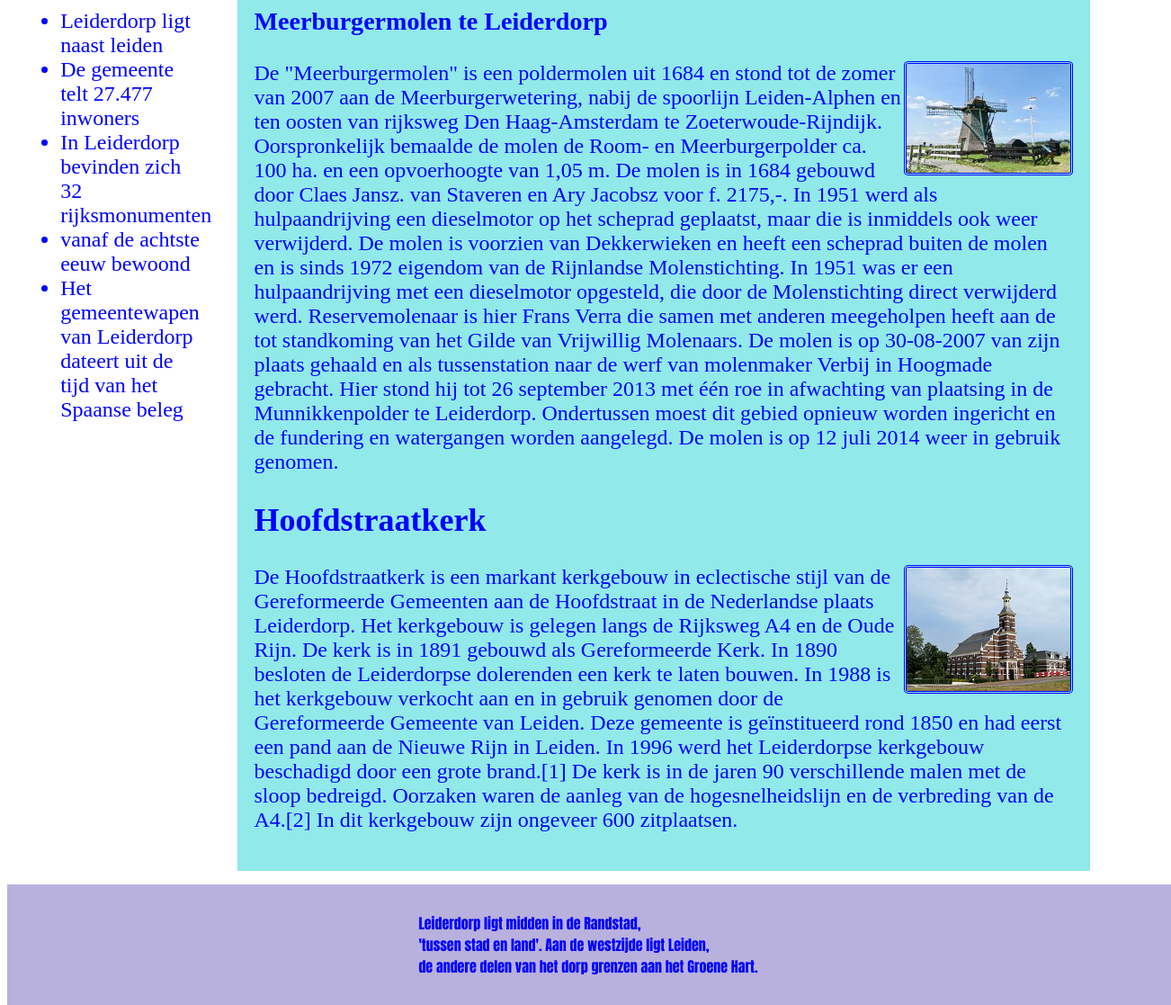
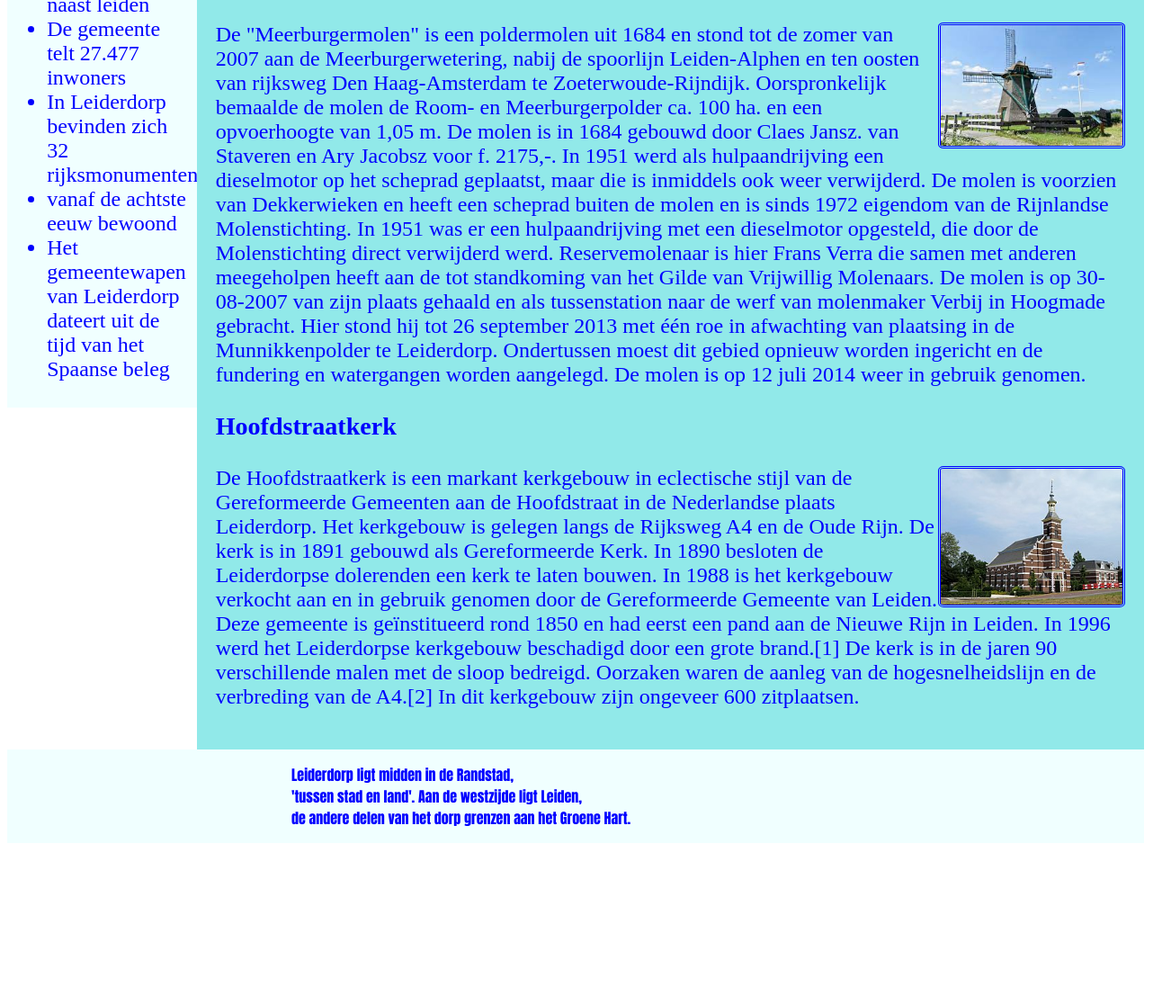
Before and after one commit to jhav1969/huiswerkles18, a plain HTML site: page index.html in a window 1280 px wide. Shown: the part 443-1560 px from the top of the page at 90% size, 1302 px wide, since content can reach past the window. After the commit the page ends 1380 px from the top, so only its background shows below. Drawn offline with Linux system fonts and the light colour scheme.

Commit message:
Add files via upload

```diff
--- a/css/style.css
+++ b/css/style.css
@@ -7,7 +7,7 @@
     @media only screen and (min-width: 768px) {
     [class*="col-"] {
     float: left;
-    padding: 15px;
+    background-color: azure;
     }
     .col-1 {width: 8.33%;}
     .col-2 {width: 16.66%;}
@@ -31,7 +31,7 @@
     background-size: auto;
     }
     footer{
-font-family: Impact, Haettenschweiler, 'Arial Narrow Bold', sans-serif;
+        font-family: Impact, Haettenschweiler, 'Arial Narrow Bold', sans-serif;
         width: 100%;
         height: auto;
     background-color: rgb(184, 176, 221);
@@ -39,12 +39,12 @@ font-family: Impact, Haettenschweiler, 'Arial Narrow Bold', sans-serif;
     .lijst{
         padding: 2%;
         font-size: 150%;
-        font-size: auto;
+
         color: blue;
     }
     .ld{
 
-        margin-left: 35%;
+        margin-left: 25%;
         color: blue;
     }
     .at{
--- a/index.html
+++ b/index.html
@@ -10,7 +10,6 @@
 </head>
 <body>
     <div id="inhoud">
-    <div class="row"></div>
         <header class="col-12">
         <h1 class="ld">Leiderdorp<br><br><br><br><br><br></h1>
         </header>
@@ -21,16 +20,17 @@
                     <ul>
                         <li>Leiderdorp ligt naast leiden</li>
                         <li>De gemeente telt 27.477 inwoners</li>
-                        <li>In Leiderdorp bevinden zich 32 rijksmonumenten</li>
+                        <li>In Leiderdorp bevinden zich 32 <br> rijksmonumenten</li>
                         <li>vanaf de achtste eeuw bewoond </li>
-                        <li>Het gemeentewapen van Leiderdorp dateert uit de tijd van het Spaanse beleg</li>
+                        <li>Het gemeentewapen van Leiderdorp <br>dateert uit de tijd van het Spaanse beleg</li>
                     </ul>
             </div>
         </div>
-            <div class="col-9">
+         <div class="col-10">
             <section class="at">
-                    <div><article>
-                        <h2>Leiderdorp, Zuid-Holland</h2>
+                <div>
+                    <article>
+                        <h2>Leiderdorp</h2>
 
                         <h3> Meerburgermolen te Leiderdorp</h3>
 
@@ -44,24 +44,26 @@
                             Reservemolenaar is hier Frans Verra die samen met anderen meegeholpen heeft aan de tot standkoming van het Gilde van Vrijwillig Molenaars.
                             De molen is op 30-08-2007 van zijn plaats gehaald en als tussenstation naar de werf van molenmaker Verbij in Hoogmade gebracht. Hier stond hij tot 26 september 2013
                             met één roe in afwachting van plaatsing in de Munnikkenpolder te Leiderdorp. Ondertussen moest dit gebied opnieuw worden ingericht en de fundering en watergangen worden aangelegd.
-                        De molen is op 12 juli 2014 weer in gebruik genomen.</p>
-                    </article></div>
-
-                    <div><article>
-                        <h2>Hoofdstraatkerk</h2>
+                            De molen is op 12 juli 2014 weer in gebruik genomen.
+                        </p>
+                    </article>
+                </div>
+                 <div>
+                    <article>
+                        <h3>Hoofdstraatkerk</h3>
                         <p><img class="img1" src="img/266px-Hoofdstraatkerk,_Leiderdorp.jpg" alt="kerk">  De Hoofdstraatkerk is een markant kerkgebouw in eclectische stijl van de Gereformeerde Gemeenten aan de
                             Hoofdstraat in de Nederlandse plaats Leiderdorp. Het kerkgebouw is gelegen langs de Rijksweg A4 en de Oude Rijn.
                             De kerk is in 1891 gebouwd als Gereformeerde Kerk. In 1890 besloten de Leiderdorpse dolerenden een kerk te laten bouwen.
                             In 1988 is het kerkgebouw verkocht aan en in gebruik genomen door de Gereformeerde Gemeente van Leiden. Deze gemeente is
                             geïnstitueerd rond 1850 en had eerst een pand aan de Nieuwe Rijn in Leiden. In 1996 werd het Leiderdorpse kerkgebouw beschadigd
                             door een grote brand.[1] De kerk is in de jaren 90 verschillende malen met de sloop bedreigd. Oorzaken waren de aanleg van de
-                            hogesnelheidslijn en de verbreding van de A4.[2] In dit kerkgebouw zijn ongeveer 600 zitplaatsen.</p>
-                    </article></div>
+                            hogesnelheidslijn en de verbreding van de A4.[2] In dit kerkgebouw zijn ongeveer 600 zitplaatsen.
+                            </p>
+                    </article>
+                </div>
+            </section>
+        </div>
 
-                </section>
-
-                </div>
-            </div>
 
 
         <footer class="col-12">
@@ -69,7 +71,7 @@
                 de andere delen van het dorp grenzen aan het Groene Hart.
             </p>
         </footer>
-    </div>
+
     </div>
 </body>
 </html>
```
Lines whose indentation alone changed are shown as unchanged.
